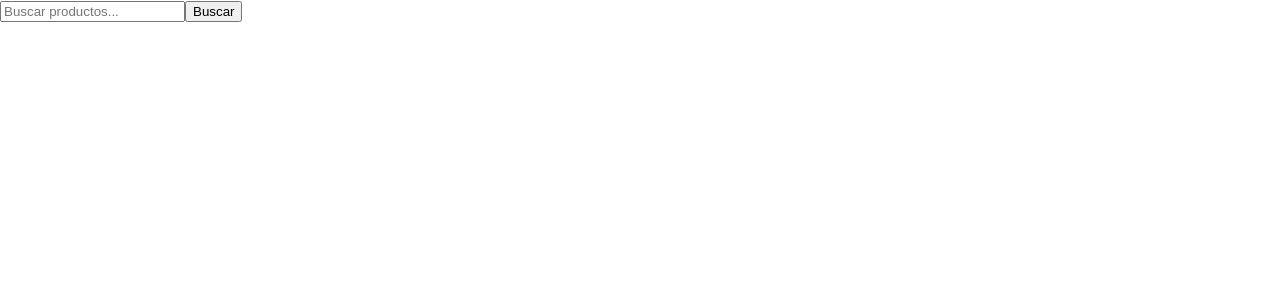
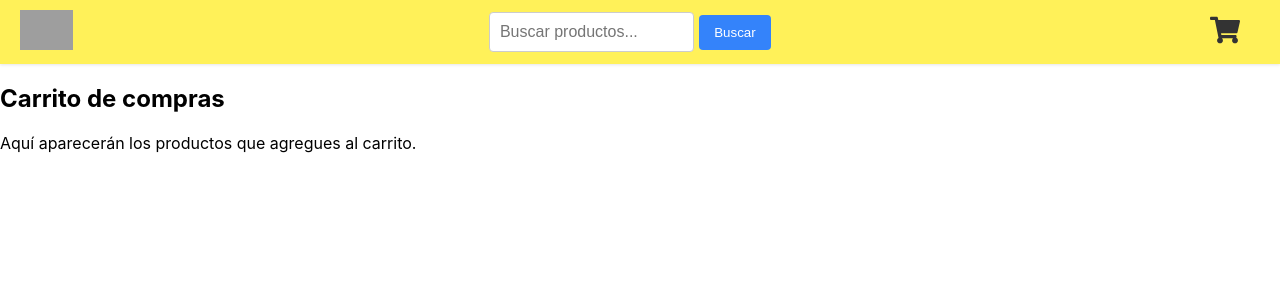
Before and after one commit to facupepi/Meli-App-Ecommerce, a React (Create React App) app: page /cart in a window 1280 px wide. Shown: the top 300 px of the page. Built offline with nearby package versions, Linux system fonts and the light colour scheme; grey boxes are pictures that could not be loaded; the HTML template or start-up script is replaced by a standard one.

Commit message:
instalacion de librerias de react component, y creacion del componente NavBar y las paginas de inicio y carrito

```diff
--- a/package.json
+++ b/package.json
@@ -8,6 +8,8 @@
     "@testing-library/user-event": "^13.5.0",
     "react": "^18.3.1",
     "react-dom": "^18.3.1",
+    "react-icons": "^5.3.0",
+    "react-router-dom": "^6.26.2",
     "react-scripts": "5.0.1",
     "web-vitals": "^2.1.4"
   },
--- a/src/App.css
+++ b/src/App.css
@@ -1,38 +1,32 @@
-.App {
+
+
+.product-item {
+  border: 1px solid #ddd;
+  padding: 1rem;
   text-align: center;
 }
 
-.App-logo {
-  height: 40vmin;
-  pointer-events: none;
+.product-item img {
+  max-width: 100%;
+  height: auto;
 }
 
-@media (prefers-reduced-motion: no-preference) {
-  .App-logo {
-    animation: App-logo-spin infinite 20s linear;
-  }
+.pagination {
+  margin-top: 1rem;
+  display: flex;
+  justify-content: center;
+  gap: 1rem;
 }
 
-.App-header {
-  background-color: #282c34;
-  min-height: 100vh;
-  display: flex;
-  flex-direction: column;
-  align-items: center;
-  justify-content: center;
-  font-size: calc(10px + 2vmin);
+button {
+  padding: 0.5rem 1rem;
+  background-color: #007bff;
   color: white;
+  border: none;
+  cursor: pointer;
 }
 
-.App-link {
-  color: #61dafb;
+button:disabled {
+  background-color: #ccc;
+  cursor: not-allowed;
 }
-
-@keyframes App-logo-spin {
-  from {
-    transform: rotate(0deg);
-  }
-  to {
-    transform: rotate(360deg);
-  }
-}
--- a/src/App.js
+++ b/src/App.js
@@ -1,65 +1,18 @@
-import React, { useState } from 'react';
-import './App.css';
+import React from 'react';
+import { BrowserRouter as Router, Route, Routes } from 'react-router-dom';
+import Home from './pages/Home';
+import Cart from './pages/Cart';
+import NavBar from './components/NavBar';
 
 function App() {
-
-  const [listOfProducts, setListOfProducts] = useState(null);
-  const [error, setError] = useState(null);
-  const [loading, setLoading] = useState(null);
-
-  const request = {
-    method: 'GET',
-    headers: {'Content-Type' : 'application/json'}
-  }
-
-  function onSubmitSearch(e) {
-    e.preventDefault();
-    const formData_Item = new FormData(e.target); // Crea un objeto FormData para obtener los datos del formulario
-    let query = formData_Item.get("search"); // Obtiene el valor del campo "nameItem"
-
-    setLoading(true);
-      fetch(`https://api.mercadolibre.com/sites/MLA/search?q=${query}`, request)
-      .then((response) => {
-        if (!response.ok) throw new Error(`Error en la solicitud: ${response.status}`)
-        else {
-          setError(null);
-          setLoading(false);
-          return response.json()
-        }
-      })
-      .then((data) => setListOfProducts(data.results))
-      .catch((error) => {
-        setError(error);
-        setLoading(false);
-        setListOfProducts(null);
-      });
-  }
-
   return (
-    <div>
-      <form onSubmit={onSubmitSearch}>
-        <input name='search' id='search' placeholder='Buscar productos...'></input>
-        <button>Buscar</button>
-      </form>
-
-      {
-        listOfProducts && (
-          <div>
-            {listOfProducts.map((product) => (
-              <div key={product.id}>
-                <h3>{product.title}</h3>
-                <h3>{product.price}</h3>
-                <img src={product.thumbnail} alt={product.title} />
-              </div>
-            ))}
-          </div>
-        )
-      }
-
-      {error && <p>{error.message}</p>}
-      {loading && <p>Cargando...</p>}
-
-    </div>
+    <Router>
+      <NavBar />
+      <Routes>
+        <Route path="/" element={<Home />} />
+        <Route path="/cart" element={<Cart />} />
+      </Routes>
+    </Router>
   );
 }
 
--- /dev/null
+++ b/src/components/NavBar.css
@@ -0,0 +1,51 @@
+.navbar {
+    display: flex;
+    align-items: center;
+    justify-content: space-between;
+    padding: 10px 20px;
+    background-color: #fff159; /* Color de fondo típico de Mercado Libre */
+    box-shadow: 0 1px 3px rgba(0, 0, 0, 0.1);
+  }
+
+  .navbar-logo img {
+    height: 40px;
+  }
+
+  .navbar-search {
+    flex-grow: 1;
+    display: flex;
+    justify-content: center;
+  }
+
+  .search-input {
+    width: 60%;
+    padding: 10px;
+    border: 1px solid #ccc;
+    border-radius: 4px;
+    font-size: 16px;
+  }
+
+  .search-button {
+    padding: 10px 15px;
+    margin-left: 5px;
+    background-color: #3483fa; /* Azul típico del botón en Mercado Libre */
+    color: white;
+    border: none;
+    border-radius: 4px;
+    cursor: pointer;
+  }
+
+  .search-button:hover {
+    background-color: #2968c8;
+  }
+
+  .navbar-cart {
+    display: flex;
+    align-items: center;
+  }
+
+  .navbar-cart a {
+    color: #333;
+    text-decoration: none;
+    margin-right: 20px;
+  }
--- /dev/null
+++ b/src/components/NavBar.js
@@ -0,0 +1,33 @@
+import React from 'react';
+import { Link } from 'react-router-dom';
+import './NavBar.css';
+import { FaShoppingCart } from 'react-icons/fa'; // Icono del carrito
+
+const NavBar = () => {
+  return (
+    <nav className="navbar">
+      <div className="navbar-logo">
+        <Link to="/">
+          <img
+            src="https://http2.mlstatic.com/frontend-assets/ui-navigation/5.18.9/mercadolibre/logo__large_plus@2x.png"
+            alt="Mercado Libre Logo"
+            className="logo"
+          />
+        </Link>
+      </div>
+      <div className="navbar-search">
+        <form>
+          <input type="text" placeholder="Buscar productos..." className="search-input" />
+          <button type="submit" className="search-button">Buscar</button>
+        </form>
+      </div>
+      <div className="navbar-cart">
+        <Link to="/cart">
+          <FaShoppingCart size={30} />
+        </Link>
+      </div>
+    </nav>
+  );
+};
+
+export default NavBar;
--- /dev/null
+++ b/src/pages/Cart.js
@@ -0,0 +1,12 @@
+import React from 'react';
+
+const Cart = () => {
+  return (
+    <div>
+      <h2>Carrito de compras</h2>
+      <p>Aquí aparecerán los productos que agregues al carrito.</p>
+    </div>
+  );
+};
+
+export default Cart;
--- /dev/null
+++ b/src/pages/Home.js
@@ -0,0 +1,62 @@
+import React, { useState } from 'react';
+//import './Home.css';
+
+function Home() {
+  const [listOfProducts, setListOfProducts] = useState(null);
+  const [error, setError] = useState(null);
+  const [loading, setLoading] = useState(false);
+
+  const request = {
+    method: 'GET',
+    headers: { 'Content-Type': 'application/json' },
+  };
+
+  function onSubmitSearch(e) {
+    e.preventDefault();
+    const formData_Item = new FormData(e.target);
+    let query = formData_Item.get('search');
+
+    setLoading(true);
+    fetch(`https://api.mercadolibre.com/sites/MLA/search?q=${query}`, request)
+      .then((response) => {
+        if (!response.ok) throw new Error(`Error en la solicitud: ${response.status}`);
+        return response.json();
+      })
+      .then((data) => {
+        setListOfProducts(data.results);
+        setLoading(false);
+        setError(null);
+      })
+      .catch((error) => {
+        setError(error);
+        setLoading(false);
+        setListOfProducts(null);
+      });
+  }
+
+  return (
+    <div>
+      <form onSubmit={onSubmitSearch}>
+        <input name="search" id="search" placeholder="Buscar productos..." />
+        <button type="submit">Buscar</button>
+      </form>
+
+      {loading && <p>Cargando...</p>}
+      {error && <p>{error.message}</p>}
+
+      {listOfProducts && (
+        <div>
+          {listOfProducts.map((product) => (
+            <div key={product.id}>
+              <h3>{product.title}</h3>
+              <p>Precio: ${product.price}</p>
+              <img src={product.thumbnail} alt={product.title} />
+            </div>
+          ))}
+        </div>
+      )}
+    </div>
+  );
+}
+
+export default Home;
```
Also changed, not shown: 1 other file (tests, documents, lock files or other folders).
